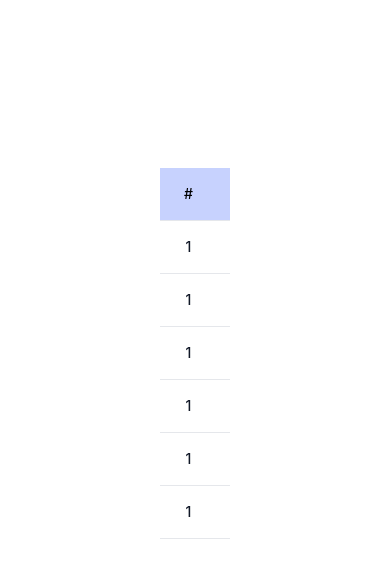
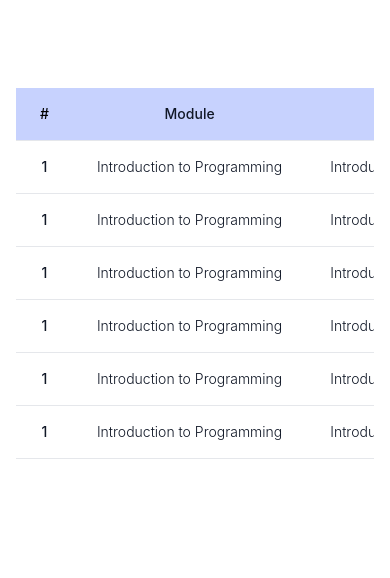
Before and after one commit to thaibbraz/admin-webpage-codeop, a React (Create React App) app: page /fsd in a window 390 px wide. Shown: the top 578 px of the page. Built offline with nearby package versions, Linux system fonts and the light colour scheme; no server answers; the database is empty; sample sign-in values are in the browser's storage.

Commit message:
responsiveness fixed

```diff
--- a/src/pages/Fsd.js
+++ b/src/pages/Fsd.js
@@ -2,10 +2,10 @@
 function Fsd() {
   return (
     <div className="App">
-    <div className="m-40 lg:m-30 xl:m-40 2xl:m-40 md:m-10 sm:m-5">
+    <div className="my-20 mx-4 lg:m-20 xl:m-40 2xl:m-40 md:my-20 mx-10 sm:my-20 mx-10">
       <div className="flex flex-col">
           <div className="overflow-x-auto sm:-mx-6 lg:-mx-8">
-            <div className="py-2 inline-block min-w-full sm:px-6 lg:px-8">
+            <div className="py-2 inline-block min-w-full sm:px-1 lg:px-1">
               <div className="overflow-x-auto">
                 <table className="min-w-full">
                   <thead className="border-b ">
```
